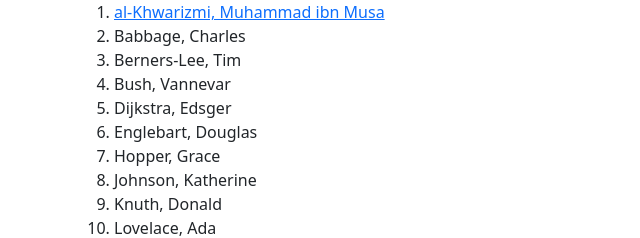
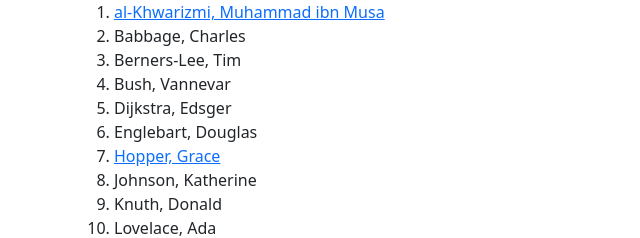
Before and after one commit to adelphi-ed-tech/history-computing-resumes, a React (Create React App) app: page / in a window 1280 px wide. Shown: the top 238 px of the page, without its empty margins (0-640 px from the left). Built offline with nearby package versions, Linux system fonts and the light colour scheme.

Commit message:
added Grace Hopper

```diff
--- a/src/App.js
+++ b/src/App.js
@@ -1,6 +1,7 @@
 import { Outlet, Link, Routes, Route } from "react-router-dom";
 
 import Al_Khwarizmi from "./Al_Khwarizmi";
+import Grace_Hopper from "./Grace_Hopper";
 
 import "./styles.css";
 
@@ -11,6 +12,8 @@ function App() {
         <Route path="/" element={<Main />}>
           <Route index path="/" element={<Directory />} />
           <Route path="al-khwarizmi" element={<Al_Khwarizmi />} />
+          <Route path="grace-hopper" element={<Grace_Hopper />} />
+
         </Route>
       </Routes>
     </div>
@@ -34,13 +37,14 @@ function Directory() {
       <ol>
         <li>
           <Link to="Al-Khwarizmi">al-Khwarizmi, Muhammad ibn Musa</Link>
+
         </li>
         <li>Babbage, Charles</li>
         <li>Berners-Lee, Tim</li>
         <li>Bush, Vannevar</li>
         <li>Dijkstra, Edsger</li>
         <li>Englebart, Douglas</li>
-        <li>Hopper, Grace</li>
+        <li> <Link to="Grace-Hopper">Hopper, Grace</Link></li>
         <li>Johnson, Katherine</li>
         <li>Knuth, Donald</li>
         <li>Lovelace, Ada</li>
```
